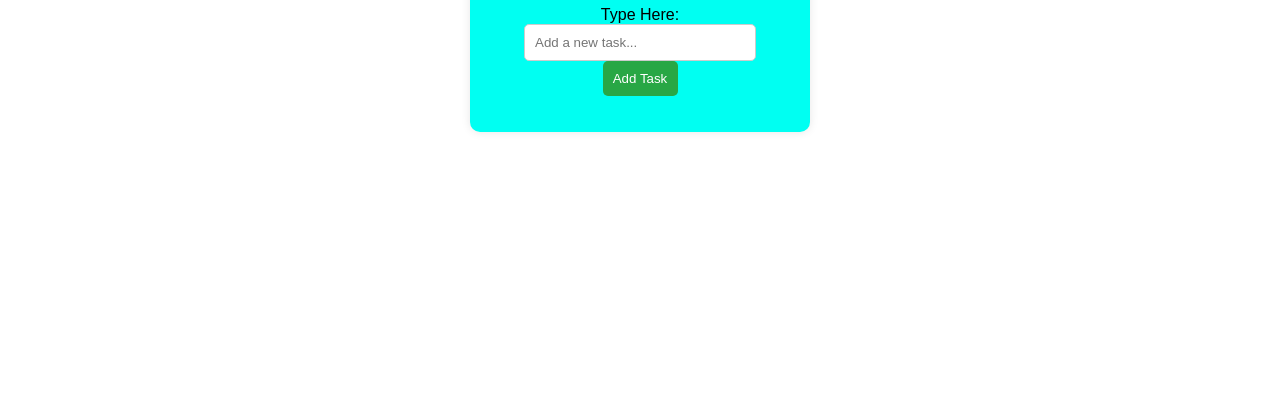
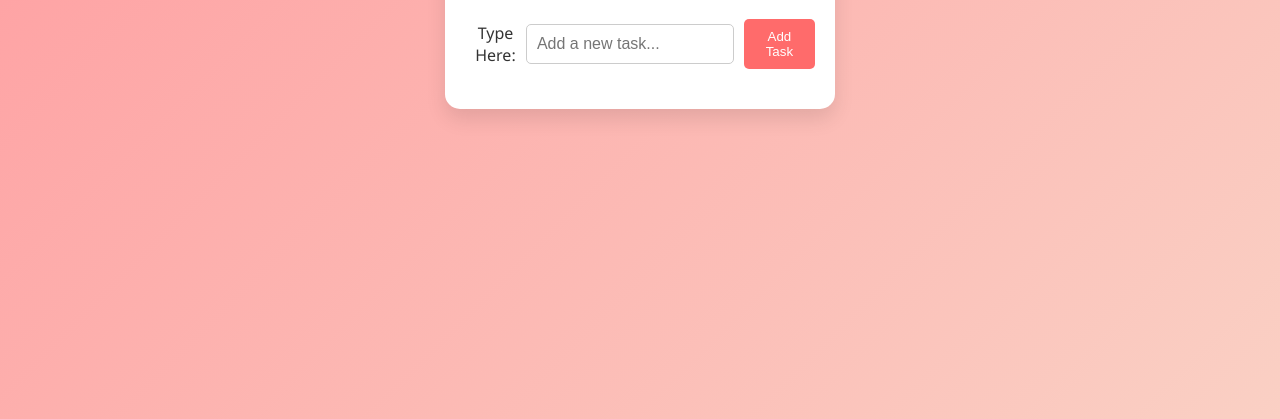
Before and after one commit to Lolu6348/JavaScript-To-Do-List-Application-, a plain HTML site: page main.html in a window 1280 px wide. Shown: the part 381-800 px from the top of the page. Drawn offline with Linux system fonts and the light colour scheme.

Commit message:
Update style.css

```diff
--- a/style.css
+++ b/style.css
@@ -1,60 +1,94 @@
-/* styles.css */
+
 body {
-    font-family: Arial, sans-serif;
-    background-color: white;
+    font-family: 'Segoe UI', Tahoma, Geneva, Verdana, sans-serif;
+    background-color: #f7f7f7;
     margin: 0;
     padding: 0;
     display: flex;
     justify-content: center;
     align-items: center;
     height: 100vh;
+    background: linear-gradient(135deg, #ff9a9e 0%, #fad0c4 100%);
 }
 
 .container {
-    background-color: rgb(0, 255, 242);
-    color:black;
+    background-color: #ffffff;
+    color: #333;
     padding: 20px;
-    border-radius: 10px;
-    box-shadow: 0px 0px 10px rgba(0, 0, 0, 0.1);
-    width: 300px;
+    border-radius: 15px;
+    box-shadow: 0 10px 20px rgba(0, 0, 0, 0.1);
+    width: 350px;
     text-align: center;
+    transition: all 0.3s;
 }
 
-input {
+.container:hover {
+    box-shadow: 0 15px 30px rgba(0, 0, 0, 0.2);
+}
+
+h1 {
+    font-size: 24px;
+    margin-bottom: 20px;
+    color: #ff6b6b;
+}
+
+.input-container {
+    display: flex;
+    align-items: center;
+    margin-bottom: 20px;
+}
+
+.input-container input {
     width: 70%;
     padding: 10px;
     border: 1px solid #ccc;
     border-radius: 5px;
+    margin-right: 10px;
+    font-size: 16px;
+    transition: all 0.3s;
 }
 
-button {
+.input-container input:focus {
+    border-color: #ff6b6b;
+    box-shadow: 0 0 5px rgba(255, 107, 107, 0.5);
+    outline: none;
+}
+
+.input-container button {
     width: 25%;
     padding: 10px;
-    background-color: #28a745;
+    background-color: #ff6b6b;
     color: white;
     border: none;
     border-radius: 5px;
     cursor: pointer;
+    transition: background-color 0.3s;
 }
 
-button:hover {
-    background-color: #218838;
-    transition-duration: 03s;
+.input-container button:hover {
+    background-color: #ff3b3b;
 }
 
 ul {
     list-style-type: none;
     padding: 0;
+    margin: 0;
 }
 
 li {
     display: flex;
     justify-content: space-between;
+    align-items: center;
     padding: 10px;
     background-color: #f9f9f9;
     margin-top: 10px;
     border-radius: 5px;
     border: 1px solid #ddd;
+    transition: background-color 0.3s;
+}
+
+li:hover {
+    background-color: #f1f1f1;
 }
 
 li.completed {
@@ -63,14 +97,15 @@ li.completed {
 }
 
 .delete-btn {
-    background-color: #dc3545;
+    background-color: #ff6b6b;
     color: white;
     border: none;
     padding: 5px 10px;
     border-radius: 5px;
     cursor: pointer;
+    transition: background-color 0.3s;
 }
 
 .delete-btn:hover {
-    background-color: #c82333;
+    background-color: #ff3b3b;
 }
```
